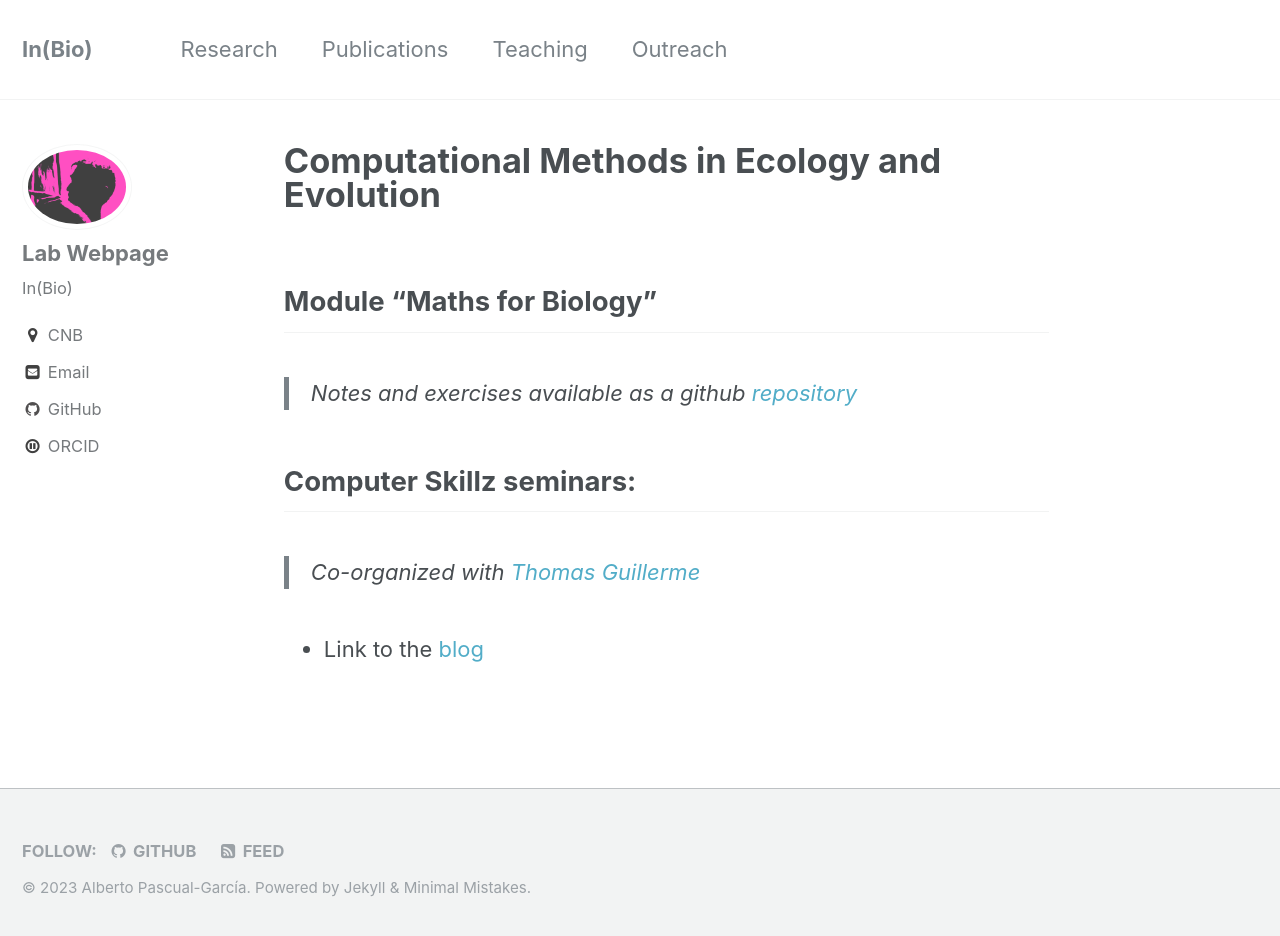
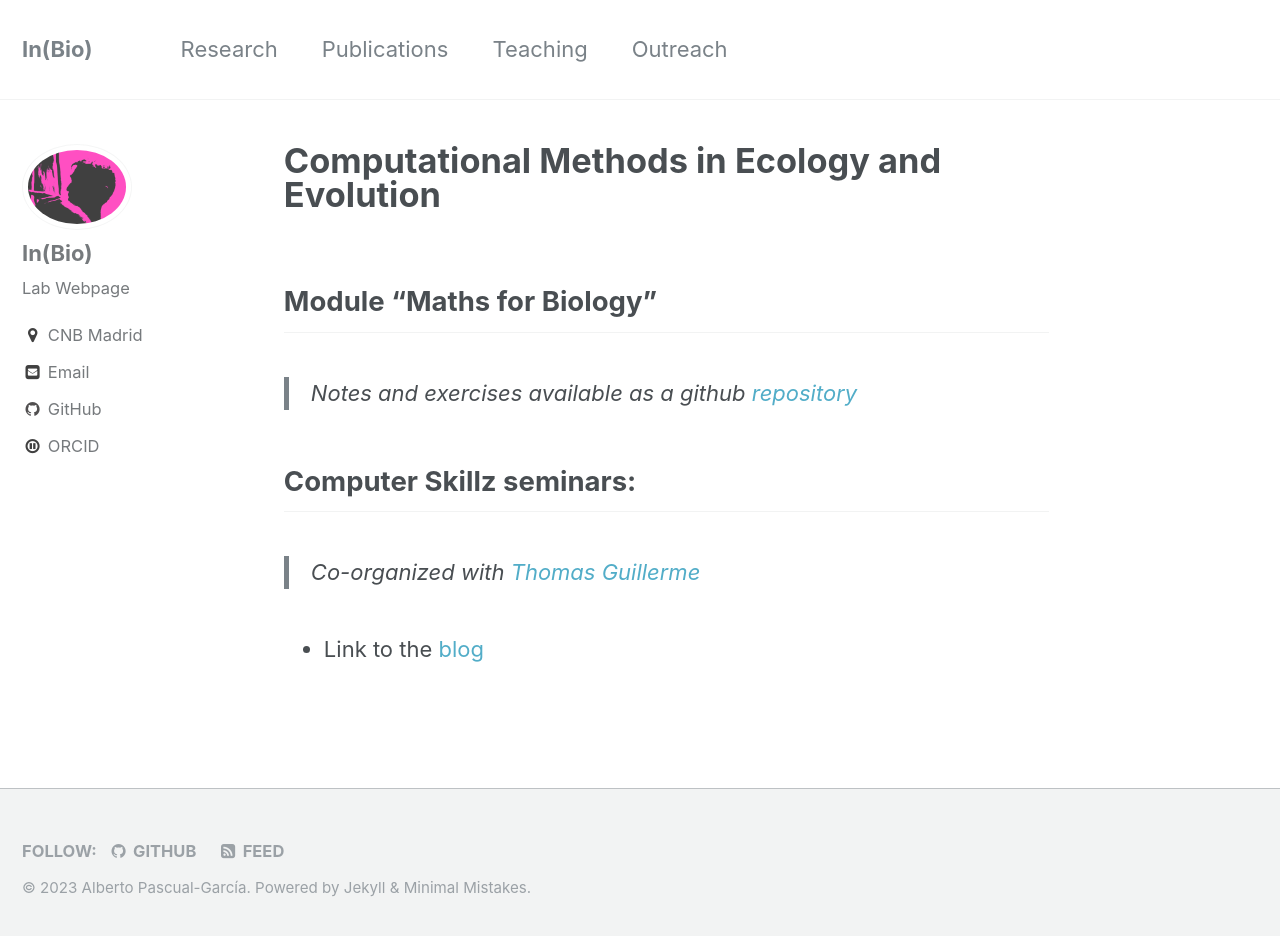
Before and after one commit to apascualgarcia/apascualgarcia.github.io, a Jekyll site: the page built from _pages/Maths4Biology.md, in a window 1280 px wide and 943 px high. Shown: the top 936 px of the window. Built offline with Jekyll 4.4.1, drawn with Linux system fonts in a browser that asks for light colours.

Commit message:
changed title

```diff
--- a/_config.yml
+++ b/_config.yml
@@ -77,10 +77,10 @@ analytics:
 
 # Site Author
 author:
-  name             : "Lab Webpage"
+  name             : "In(Bio)"
   avatar           : "/assets/images/Foto-guapis-Pascu2.JPG"
-  bio              : "In(Bio)"
-  location         : "CNB"
+  bio              : "Lab Webpage"
+  location         : "CNB Madrid"
   email            : "alberto.pascual.garcia@gmail.com"
   uri              :
   bitbucket        :
```
